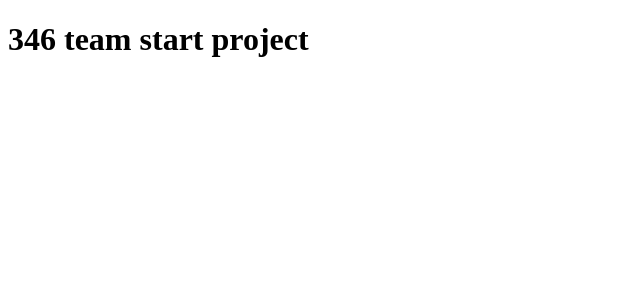
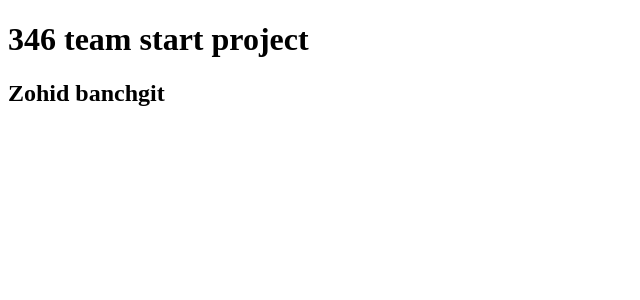
Before and after one commit to Ziyoviddin880/team346, a React (Vite) app: page / in a window 1280 px wide. Shown: the top 300 px of the page, without its empty margins (0-640 px from the left). Built offline with nearby package versions, Linux system fonts and the light colour scheme.

Commit message:
Zohidbek

```diff
--- a/src/App.jsx
+++ b/src/App.jsx
@@ -4,6 +4,7 @@ function App() {
   return (
     <div>
       <h1>346 team start project</h1>
+      <h2>Zohid banchgit</h2>
     </div>
   );
 }
```
Also changed, not shown: 1 other file (tests, documents, lock files or other folders).
